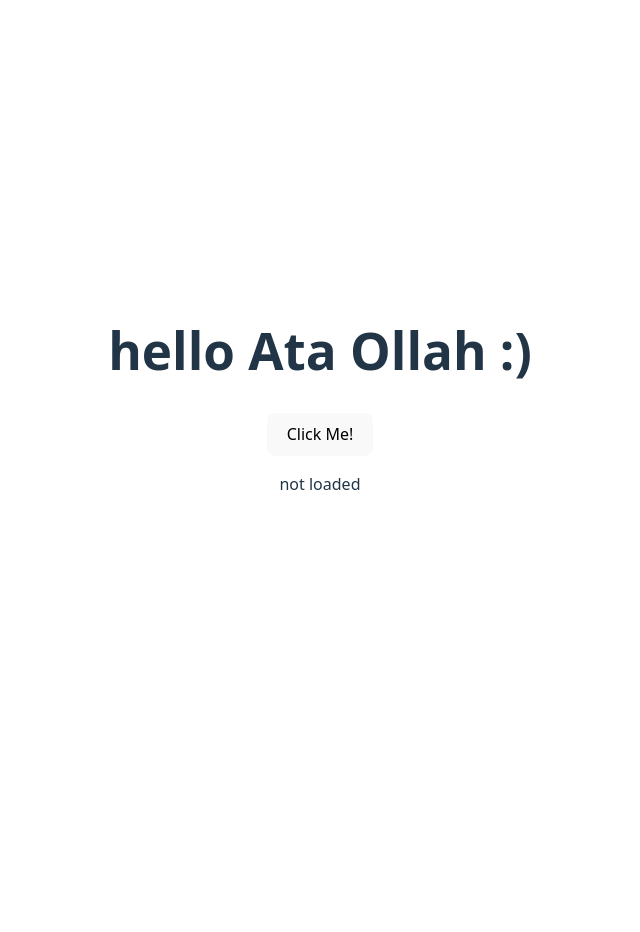
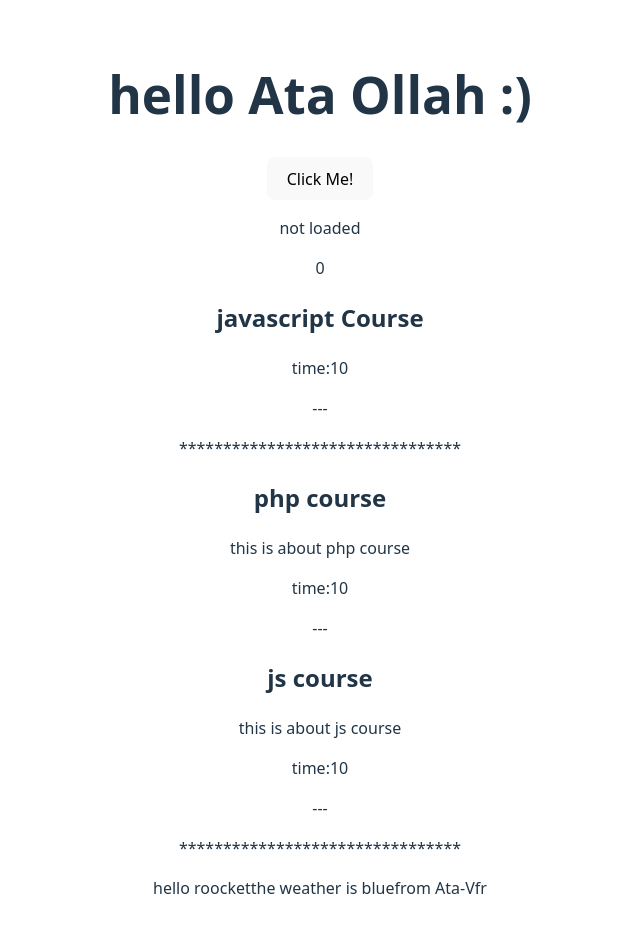
Before and after one commit to Atavagheffar/my-react-app-with-vite, a React (Vite) app: page / in a window 1280 px wide. Shown: the whole page, without its empty margins (320-960 px from the left). Before the commit the page ends 800 px from the top, so only its background shows below. Built offline with nearby package versions, Linux system fonts and the light colour scheme.

Commit message:
working with lists

```diff
--- a/src/Components/home/CourseBox.jsx
+++ b/src/Components/home/CourseBox.jsx
@@ -4,8 +4,10 @@ export default function CourseBox({ course }) {
   return (
     <div>
       <h2>{course?.title}</h2>
-      <p>{course?.details}</p>
+      {/* <p>{course?.details}</p> */}
+      <p>{course?.description}</p>
       <span>time:10</span>
+      <p>---</p>
     </div>
   );
 }
--- a/src/Components/home/CourseList.jsx
+++ b/src/Components/home/CourseList.jsx
@@ -1,9 +1,10 @@
 import CourseBox from "./CourseBox";
 
-export default function CourseList() {
+export default function CourseList({ children }) {
   return (
     <div>
       <h2>Course List:</h2>
+      {children}
 
       {/* <h2>{course?.title}</h2>
       <p>{course?.details}</p>
--- a/src/Components/home/Main.jsx
+++ b/src/Components/home/Main.jsx
@@ -3,18 +3,55 @@ import CourseBox from "./CourseBox";
 import CourseList from "./CourseList";
 
 export default function Main() {
+  let headings = ["hello roocket", "the weather is blue", "from Ata-Vfr"];
+
+  let courses = [
+    {
+      title: "php course",
+      description: "this is about php course",
+    },
+    {
+      title: "js course",
+      description: "this is about js course",
+    },
+  ];
+
+  const [clickCount, setClickCount] = useState(0);
   const [message, setMessage] = useState("not loaded");
 
   const clickHandler = () => {
     // console.log("clickkkkkkkkkkkkkkkkk :)");
     setMessage("loading ....");
+    setClickCount(clickCount + 1);
   };
   console.log(message);
+  console.log(clickCount);
 
   return (
     <div>
       <button onClick={clickHandler}>Click Me!</button>
       <p>{message}</p>
+      <p>{clickCount}</p>
+      <CourseBox
+        course={{
+          title: "javascript Course",
+          details: "loooooooooooooooooorem",
+        }}
+      />
+      <p>********************************</p>
+      {courses.map((course) => (
+        // <div>
+        //   <h2>{course?.title}</h2>
+        //   <p>{course?.description}</p>
+        // </div>
+        // ***********or use coursebox
+        <CourseBox course={course} />
+      ))}
+      <p>********************************</p>
+
+      {headings.map((item) => (
+        <span>{item}</span>
+      ))}
     </div>
   );
 }
```
